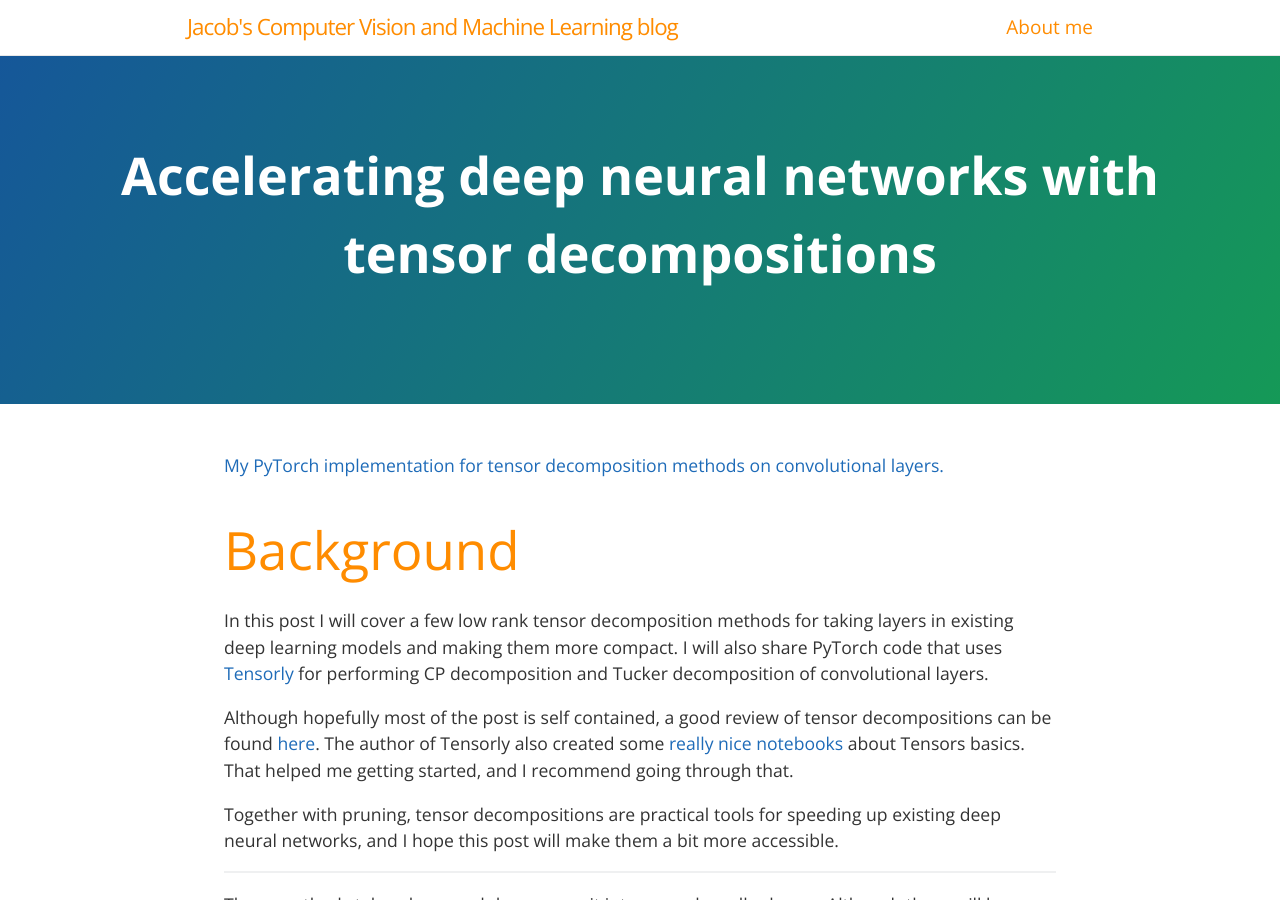
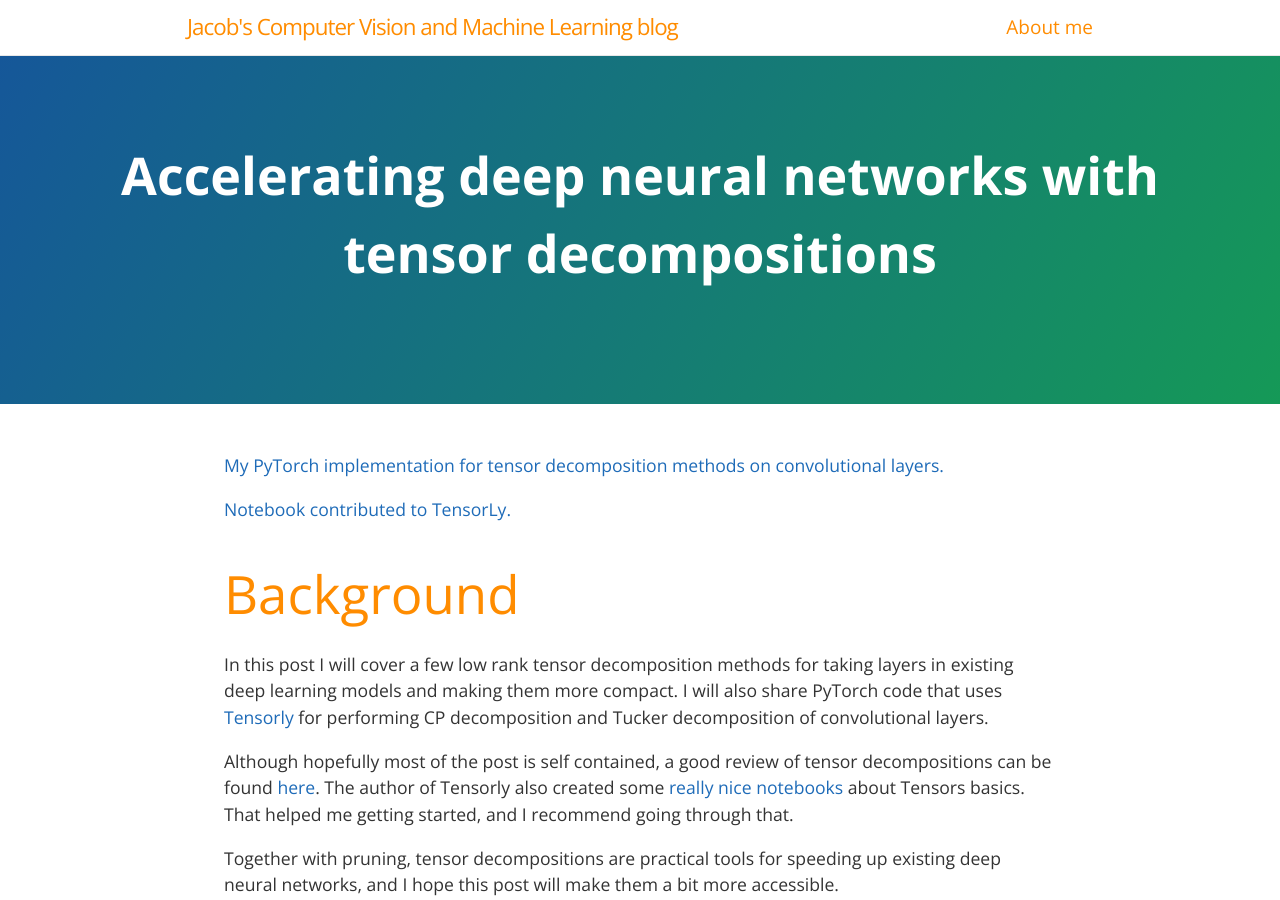
Before and after one commit to jacobgil/jacobgil.github.io, a Jekyll site: the page built from _posts/2018-01-23-tensor-decompositions-deep-neural-networks.md, in a window 1280 px wide and 900 px high. Built offline with Jekyll 4.4.1, drawn with Linux system fonts in a browser that asks for light colours; formulas are drawn with MathJax 3; comment, search, counter and statistics services are not loaded.

Commit message:
Add tensorly notebook link

```diff
--- a/_posts/2018-01-23-tensor-decompositions-deep-neural-networks.md
+++ b/_posts/2018-01-23-tensor-decompositions-deep-neural-networks.md
@@ -6,6 +6,8 @@ permalink: deeplearning/tensor-decompositions-deep-learning
 ---
 
 [My PyTorch implementation for tensor decomposition methods on convolutional layers.](https://github.com/jacobgil/pytorch-tensor-decompositions)
+
+[Notebook contributed to TensorLy.](https://github.com/JeanKossaifi/tensorly-notebooks/blob/master/05_pytorch_backend/cnn_acceleration_tensorly_and_pytorch.ipynb)
 
 {% include katex.html %}
 
```
